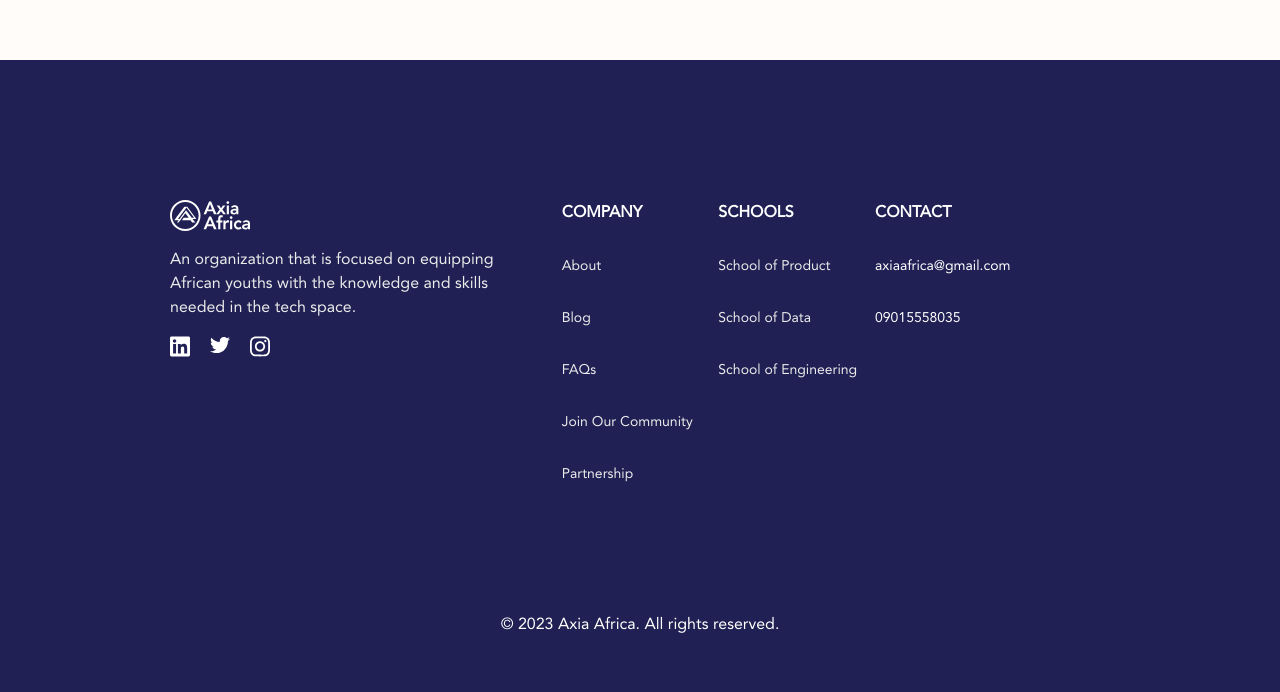
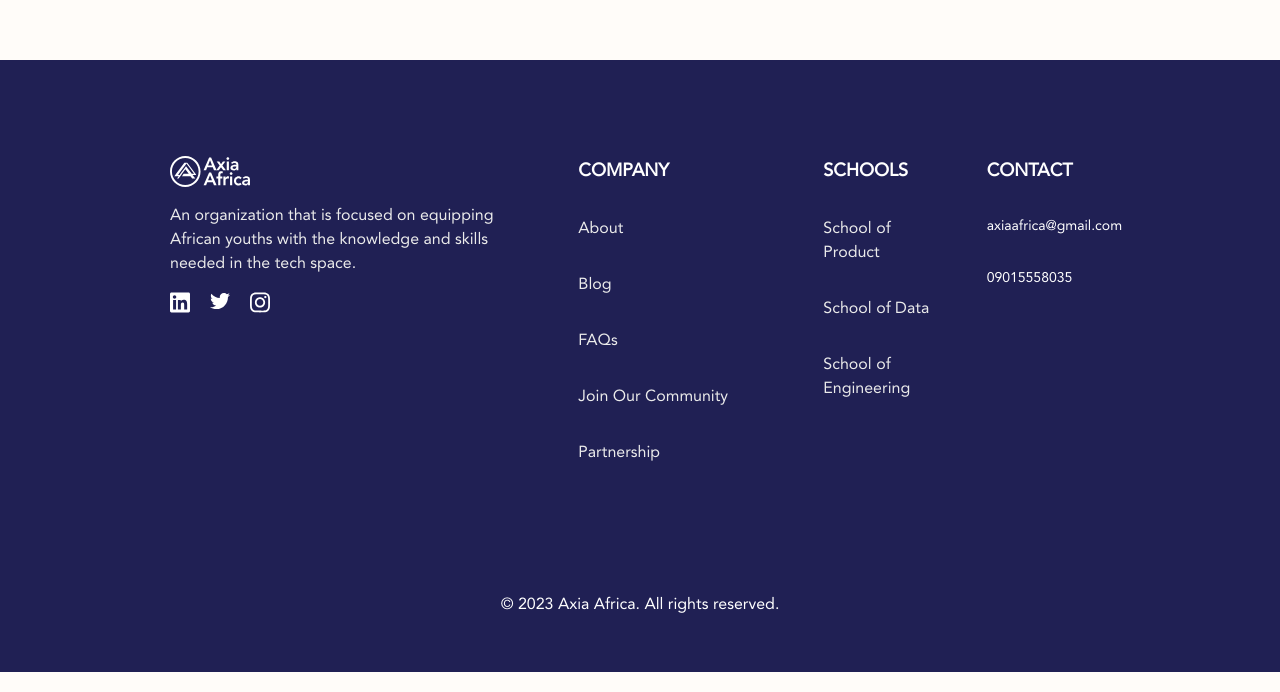
Before and after one commit to xeuxdev/axia-africa, a Vue app: page / in a window 1280 px wide. Shown: the part 9086-9778 px from the top of the page. Built offline with nearby package versions, Linux system fonts and the light colour scheme; a web font is replaced by a local one.

Commit message:
mod footer

```diff
--- a/src/components/Footer/FooterComponent.vue
+++ b/src/components/Footer/FooterComponent.vue
@@ -5,7 +5,7 @@ import SocialComponent from "./SocialComponent.vue"
 <template>
   <div class="container px-5 md:px-[9.375rem]">
     <div
-      class="grid grid-cols-2 lg:grid-cols-12 gap-8 gap-y-20 md:gap-0 mt-11 w-full"
+      class="grid grid-cols-2 lg:grid-cols-12 gap-8 gap-y-20 md:gap-10 mt-11 md:mt-0 w-full"
     >
       <div class="flex flex-col col-span-2 lg:col-span-5 space-y-4">
         <img src="/logo-white.svg" alt="axia africa" class="w-20 block" />
@@ -17,35 +17,51 @@ import SocialComponent from "./SocialComponent.vue"
         <SocialComponent />
       </div>
       <div class="flex flex-col lg:col-span-2 gap-8 md:order-2">
-        <header class="font-bold">SCHOOLS</header>
-        <a href="/schools/product" class="text-lighestgrey text-sm font-medium"
+        <header class="font-bold md:text-lg">SCHOOLS</header>
+        <a
+          href="/schools/product"
+          class="text-lighestgrey text-sm lg:text-base font-medium"
           >School of Product</a
         >
-        <a href="/schools/data" class="text-lighestgrey text-sm font-medium"
+        <a
+          href="/schools/data"
+          class="text-lighestgrey text-sm lg:text-base font-medium"
           >School of Data</a
         >
         <a
           href="/schools/engineering"
-          class="text-lighestgrey text-sm font-medium"
+          class="text-lighestgrey text-sm lg:text-base font-medium"
           >School of Engineering</a
         >
       </div>
-      <div class="flex flex-col lg:col-span-2 gap-8 md:order-1">
-        <header class="font-bold">COMPANY</header>
-        <a href="/#onboard" class="text-lighestgrey text-sm font-medium"
+      <div class="flex flex-col lg:col-span-3 gap-8 md:order-1">
+        <header class="font-bold md:text-lg">COMPANY</header>
+        <a
+          href="/#onboard"
+          class="text-lighestgrey text-sm lg:text-base font-medium"
           >About</a
         >
-        <a href="/#" class="text-lighestgrey text-sm font-medium">Blog</a>
-        <a href="/faqs" class="text-lighestgrey text-sm font-medium">FAQs</a>
-        <a href="/application" class="text-lighestgrey text-sm font-medium"
+        <a href="/#" class="text-lighestgrey text-sm lg:text-base font-medium"
+          >Blog</a
+        >
+        <a
+          href="/faqs"
+          class="text-lighestgrey text-sm lg:text-base font-medium"
+          >FAQs</a
+        >
+        <a
+          href="/application"
+          class="text-lighestgrey text-sm lg:text-base font-medium"
           >Join Our Community</a
         >
-        <a href="/partners" class="text-lighestgrey text-sm font-medium"
+        <a
+          href="/partners"
+          class="text-lighestgrey text-sm lg:text-base font-medium"
           >Partnership</a
         >
       </div>
-      <div class="flex flex-col lg:col-span-2 gap-8 md:order-3">
-        <header class="font-bold text-base">CONTACT</header>
+      <div class="flex flex-col lg:col-span-1 gap-8 md:order-3">
+        <header class="font-bold md:text-lg text-base">CONTACT</header>
         <a href="mailto:axiaafrica@gmail.com" class="text-sm font-medium block"
           >axiaafrica@gmail.com</a
         >
```
